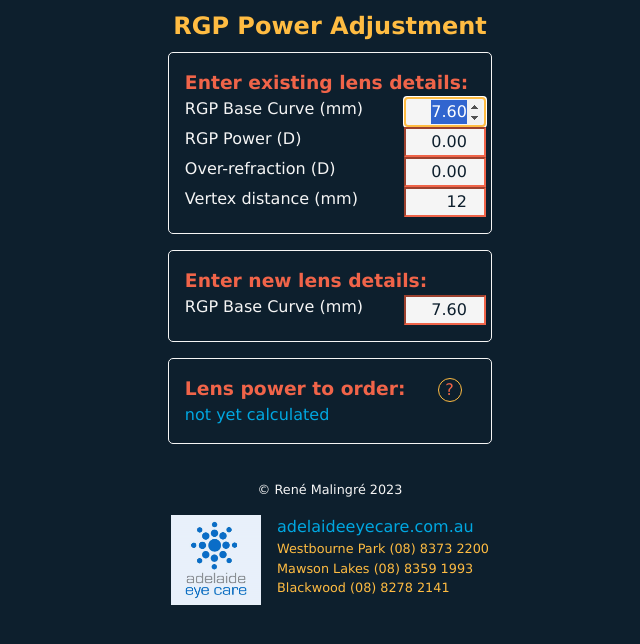
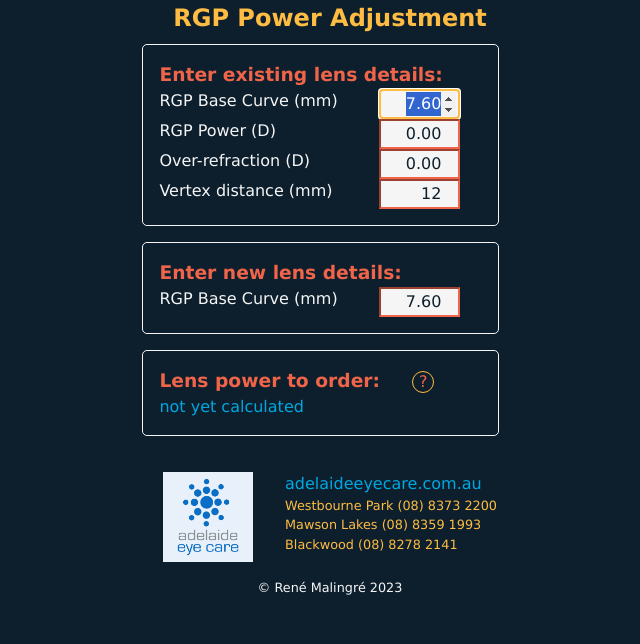
Before and after one commit to ReneMalingre/OpticalCalculator, a plain HTML site: page index.html in a window 1280 px wide. Shown: the whole page, without its empty margins (310-950 px from the left). Drawn offline with Linux system fonts and the light colour scheme.

Commit message:
Layout tweaks

```diff
--- a/assets/css/style.css
+++ b/assets/css/style.css
@@ -5,7 +5,7 @@ body {
   --color-dark: #0d1f2d;
   --color-dark-transparent: rgba(13 31 45/ 40%);
   --color-light: #f5f5f5;
-
+  --max-width: 40ch;
   font-family: "Lucida Sans", "Lucida Sans Regular", "Lucida Grande",
     "Lucida Sans Unicode", Geneva, Verdana, sans-serif;
   background-color: var(--color-dark);
@@ -25,9 +25,9 @@ header {
   flex-direction: column;
   align-content: center;
   justify-content: center;
-  margin: 0 auto;
+  margin: auto;
   width: 100%;
-  max-width: 35ch;
+  max-width: var(--max-width);
 }
 
 h2 {
@@ -103,9 +103,11 @@ h3 {
 .aec-contact-details {
   display: flex;
   flex-direction: row;
-  justify-content: space-between;
-  padding: 1rem;
-  gap: 1rem;
+  justify-content: center;
+  gap: 2rem;
+  margin-bottom: 1rem;
+  width: 100%;
+  max-width: var(--max-width);
 }
 
 .aec-logo {
@@ -148,8 +150,8 @@ footer {
 
 .open-modal {
   font-size: 1rem; /* Adjust size as needed */
-  width: 1.5rem; /* Diameter of the round button */
-  height: 1.5rem; /* Diameter of the round button */
+  width: 1.4rem; /* Diameter of the round button */
+  height: 1.4rem; /* Diameter of the round button */
   border-radius: 50%; /* Makes the button round */
   background-color: var(--color-dark); /* Uses the background color variable */
   color: var(--color-red); /* Uses the text color variable */
@@ -175,7 +177,7 @@ footer {
   z-index: 1; /* Sit on top */
   margin: 0 auto;
   width: 100%;
-  max-width: 35ch; /* Matches the .widget class */
+  max-width: var(--max-width); /* Matches the .widget class */
   top: 10%;
   left: 50%;
   transform: translate(-50%, 0%); /* Centers the modal */
--- a/index.html
+++ b/index.html
@@ -18,7 +18,6 @@
     <link rel="stylesheet" href="./assets/css/style.css" />
   </head>
   <body>
-    <header></header>
     <main>
       <section class="widget" id="rgp-power-adjustment">
         <h2>RGP Power Adjustment</h2>
@@ -112,7 +111,6 @@
       </section>
     </main>
     <footer>
-      <div class="copyright">&#169; René Malingré 2023</div>
       <div class="aec-contact-details">
         <a href="https://www.adelaideeyecare.com.au">
           <img
@@ -143,6 +141,7 @@
           </p>
         </div>
       </div>
+      <div class="copyright">&#169; René Malingré 2023</div>
     </footer>
 
     <!-- The Modal -->
```
